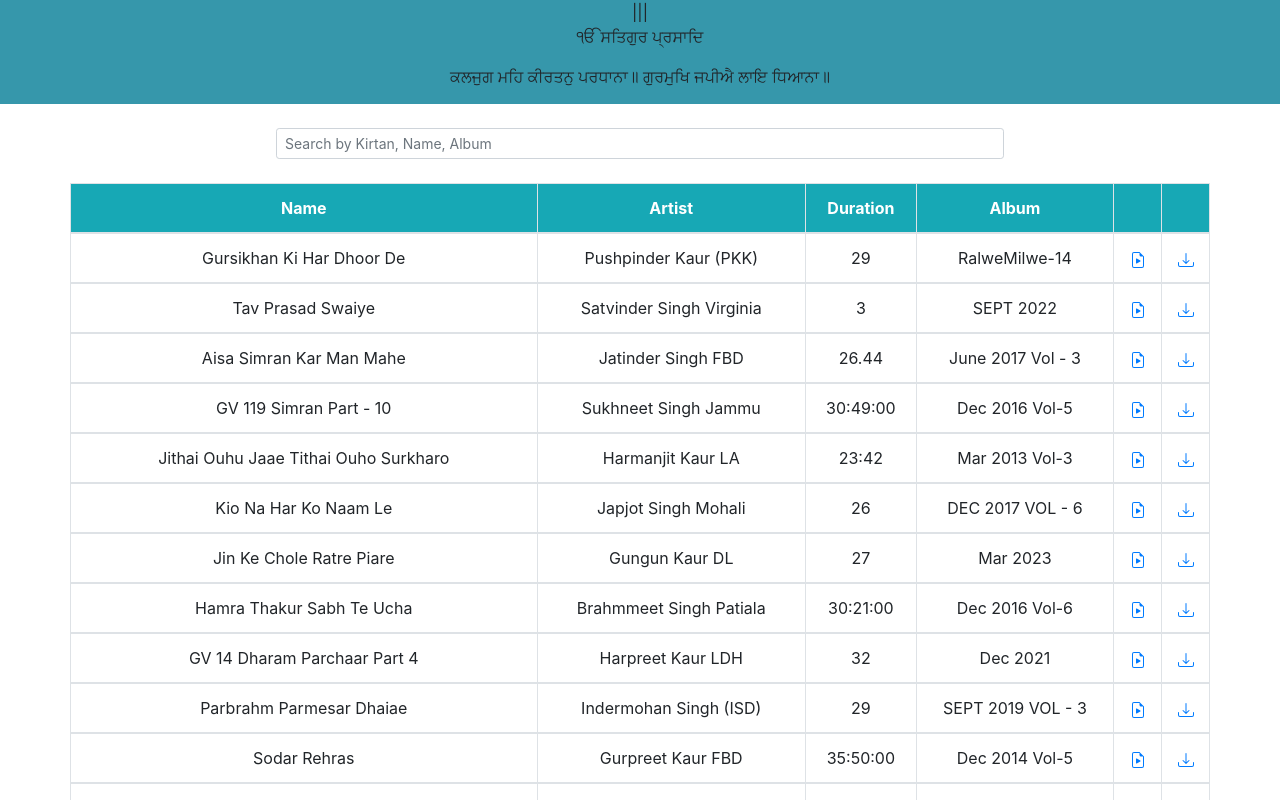
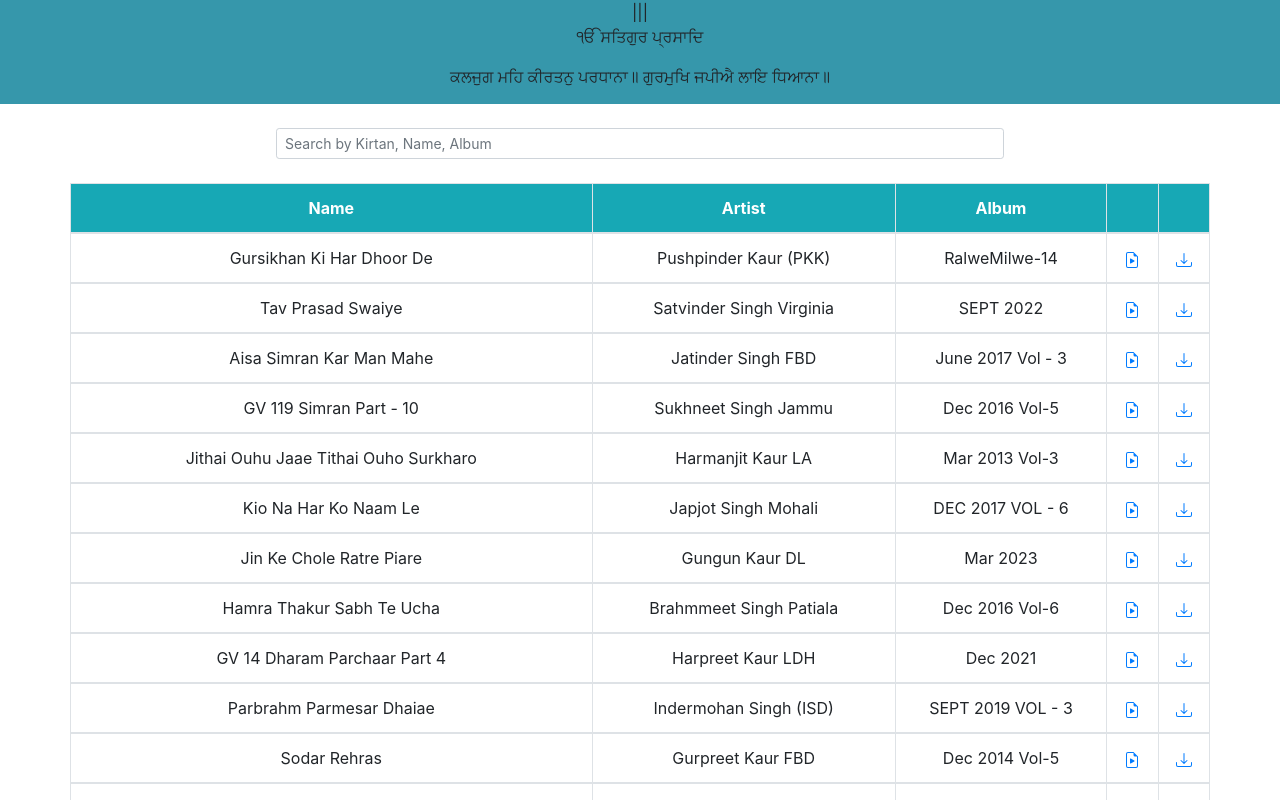
Before and after one commit to isupreetk/kirtan-frontend, a React (Create React App) app: page / in a window 1280 px wide. Shown: the top 800 px of the page. Built offline with nearby package versions, Linux system fonts and the light colour scheme.

Commit message:
change pagesize to 100 + remove duration column

```diff
--- a/src/App.jsx
+++ b/src/App.jsx
@@ -24,7 +24,7 @@ function App() {
   let [isLoading, setIsLoading] = useState(false);
   let [error, setError] = useState(null);
   let [currentPage, setCurrentPage] = useState(1);
-  let [entriesPerPage] = useState(50);
+  let [entriesPerPage] = useState(100);
 
   // let [searchHistory, setSearchHistory] = useState(searchHistoryData);
   // let [searchHistory, setSearchHistory] = useState([]);
--- a/src/components/KirtanList/KirtanList.jsx
+++ b/src/components/KirtanList/KirtanList.jsx
@@ -70,7 +70,6 @@ function KirtanList({
               __html: kirtan.hSevadar,
             }}
           />
-          <td>{kirtan.Duration}</td>
           <td
             dangerouslySetInnerHTML={{
               __html: kirtan.hAlbum,
@@ -122,7 +121,6 @@ function KirtanList({
           <tr>
             <th>Name</th>
             <th>Artist</th>
-            <th>Duration</th>
             <th>Album</th>
             <th></th>
             <th></th>
```
